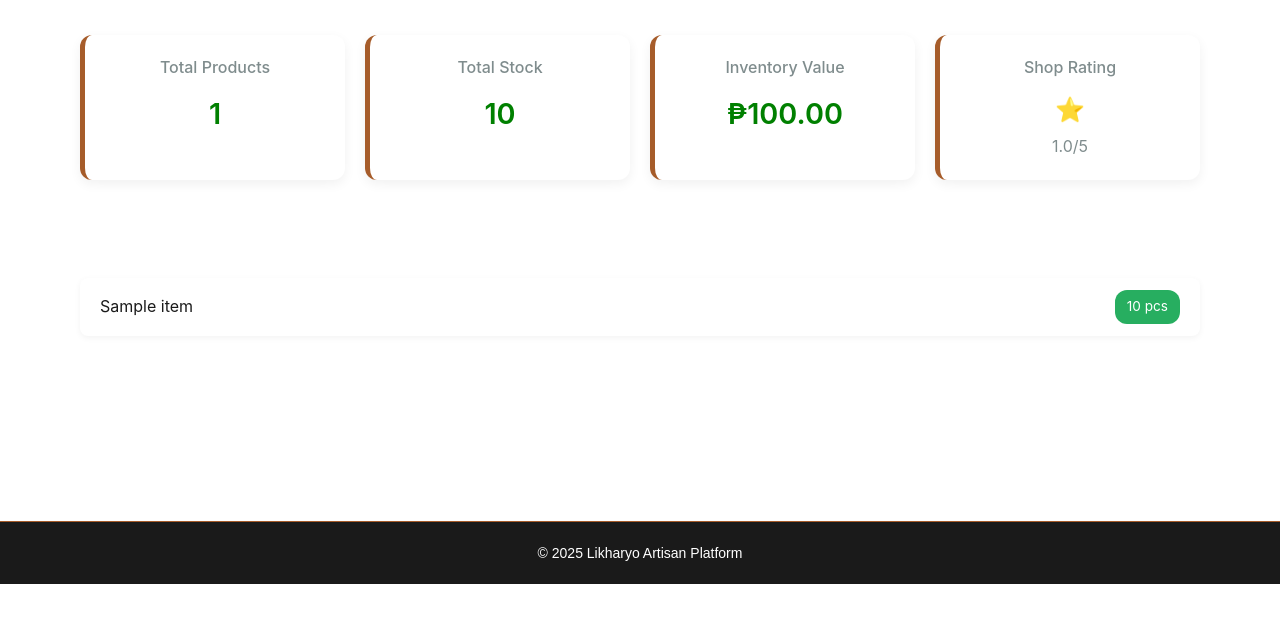
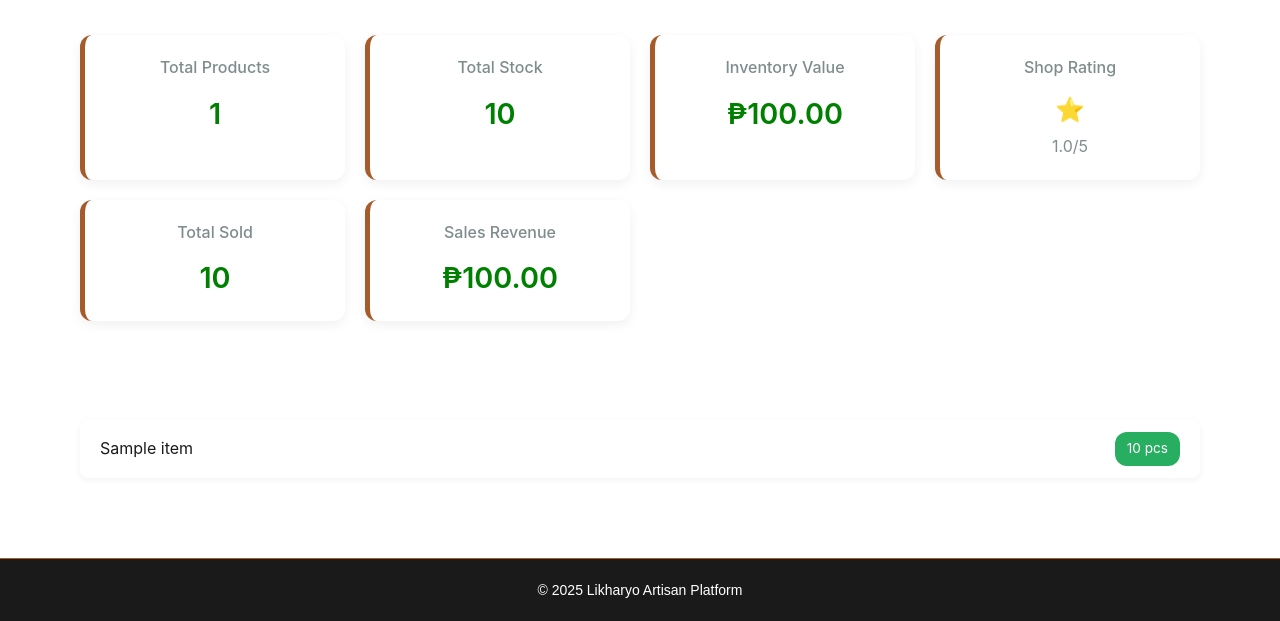
Before and after one commit to NovaDevCo/ARTISAN_WEB, a Flask app: page /dashboard in a window 1280 px wide. Shown: the part 216-837 px from the top of the page. Before the commit the page ends 800 px from the top, so only its background shows below. Run offline with Flask 3, Linux system fonts and the light colour scheme; a user stored in the database is signed in; tables that the repository leaves empty hold one stand-in row (values such as "Sample post"); some web fonts are replaced.

Commit message:
shop dashboard update

```diff
--- a/templates/dashboard.html
+++ b/templates/dashboard.html
@@ -35,6 +35,15 @@
             {% else %}
                 <p>No ratings yet.</p>
             {% endif %}
+                </div>
+    <!-- 🔧 New Sales Cards -->
+        <div class="card">
+            <h5>Total Sold</h5>
+            <h2>{{ total_sold }}</h2>
+        </div>
+        <div class="card">
+            <h5>Sales Revenue</h5>
+            <h2>₱{{ "%.2f"|format(sales_value) }}</h2>
         </div>
     </div>
 
--- a/views.py
+++ b/views.py
@@ -390,6 +390,19 @@ def dashboard():
             .all()
         )
 
+        total_sold = (
+            db.session.query(func.sum(OrderItem.quantity))
+            .join(Order)
+            .filter(Order.shop_id == shop.shop_id, Order.status == "shipped")
+            .scalar() or 0
+        )
+
+        sales_value = (
+            db.session.query(func.sum(OrderItem.price * OrderItem.quantity))
+            .join(Order)
+            .filter(Order.shop_id == shop.shop_id, Order.status == "shipped")
+            .scalar() or 0
+        )
         return render_template(
             'dashboard.html',
             shop=shop,
@@ -397,7 +410,9 @@ def dashboard():
             total_stock=total_stock,
             total_value=total_value,
             avg_rating=avg_rating,
-            recent_items=recent_items
+            recent_items=recent_items,
+            total_sold=total_sold,
+            sales_value=sales_value
         )
 
     except Exception as e:
```
